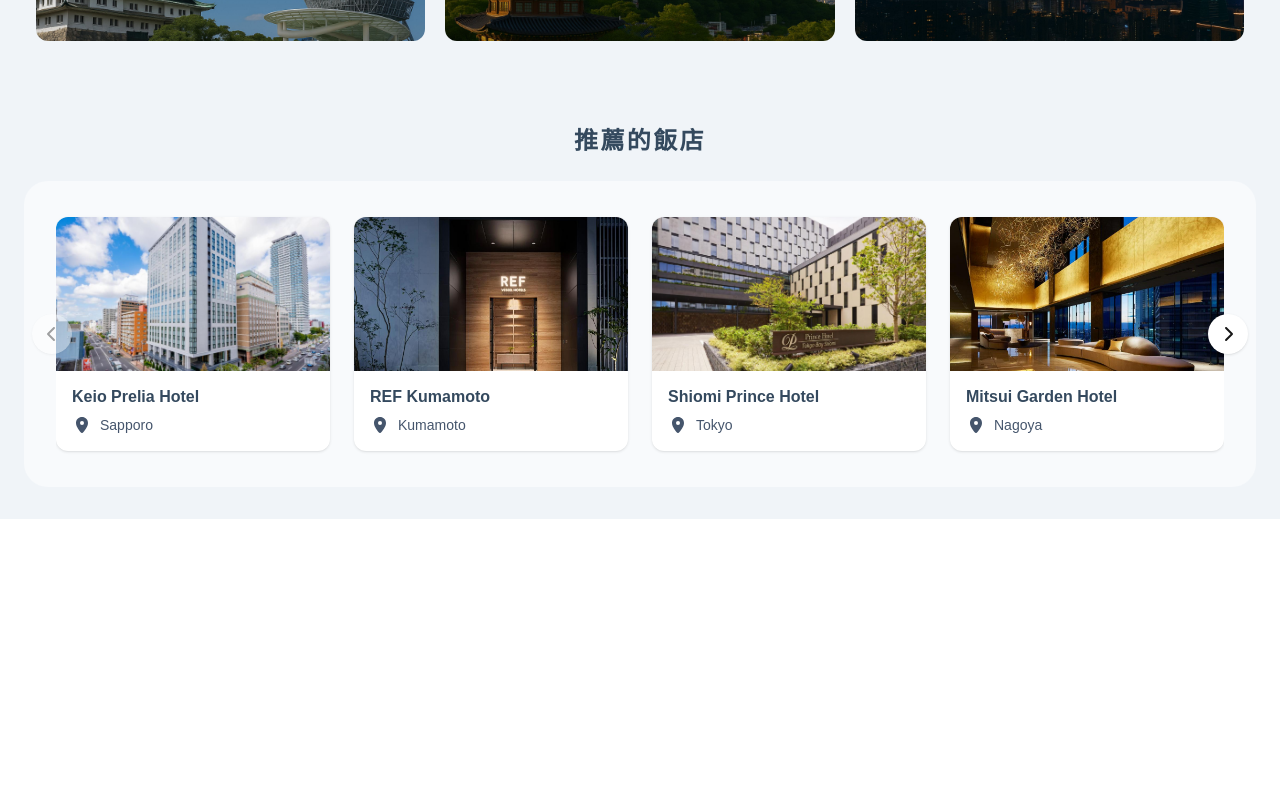
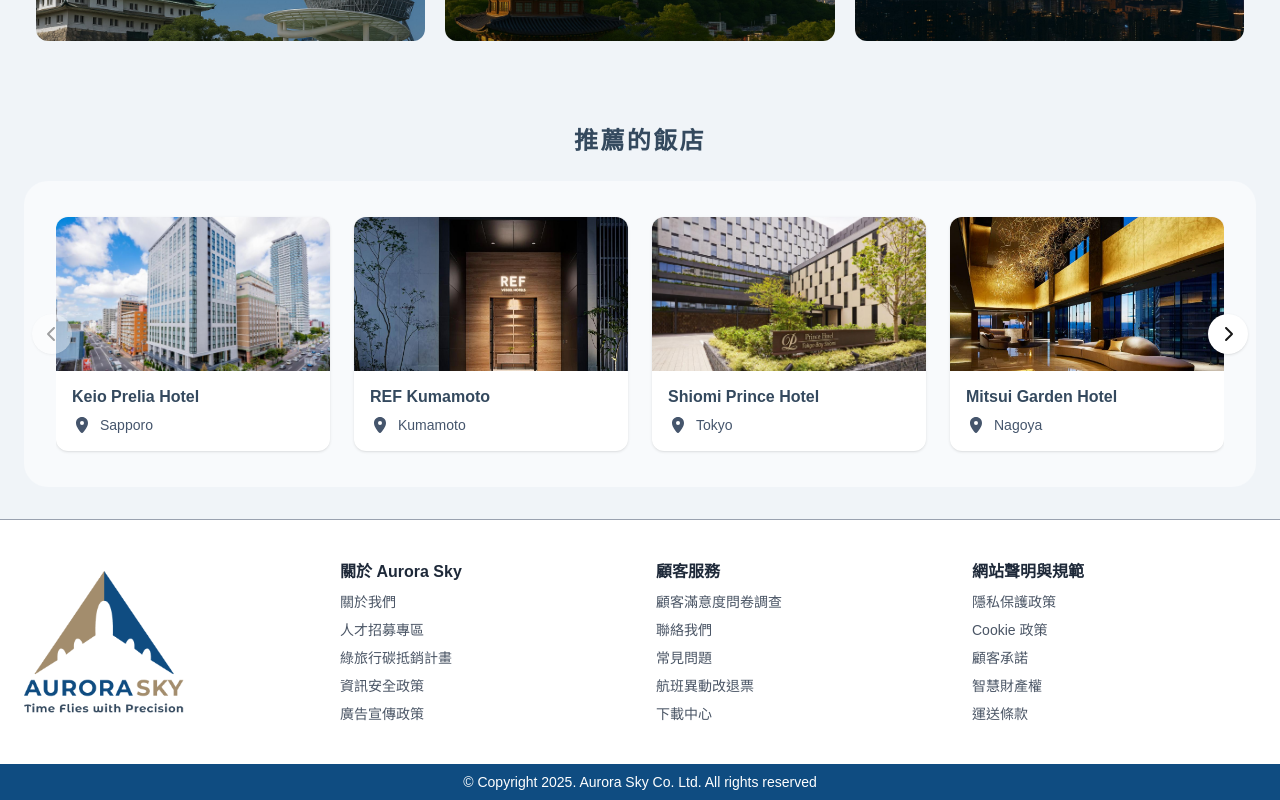
Before and after one commit to CHIAO919/aurorasky, a Next.js app: page / in a window 1280 px wide. Shown: the part 1594-2394 px from the top of the page. Before the commit the page ends 2113 px from the top, so only its background shows below. Built offline with nearby package versions, Linux system fonts and the light colour scheme.

Commit message:
feat: Add SiteLayout components for main and booking results pages

```diff
--- /dev/null
+++ b/src/app/(site)/layout.js
@@ -0,0 +1,10 @@
+import FooterGeneral from "@/components/footer/FooterGeneral";
+
+export default function SiteLayout({ children }) {
+    return (
+        <>
+            {children}
+            <FooterGeneral />
+        </>
+    );
+}
--- /dev/null
+++ b/src/app/booking/results/[leg]/layout.js
@@ -0,0 +1,10 @@
+import FooterBooking from "@/components/footer/FooterBooking";
+
+export default function SiteLayout({ children }) {
+    return (
+        <>
+            {children}
+            <FooterBooking />
+        </>
+    );
+}
```
